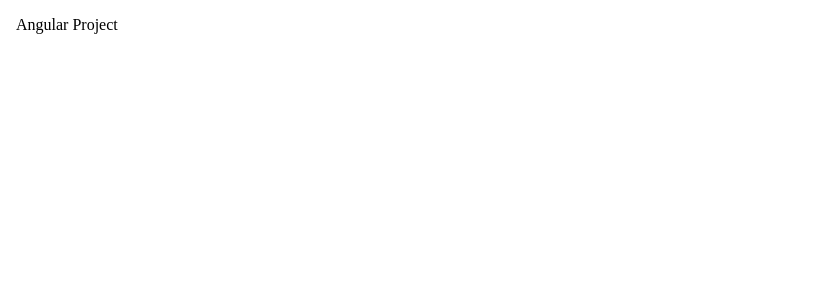
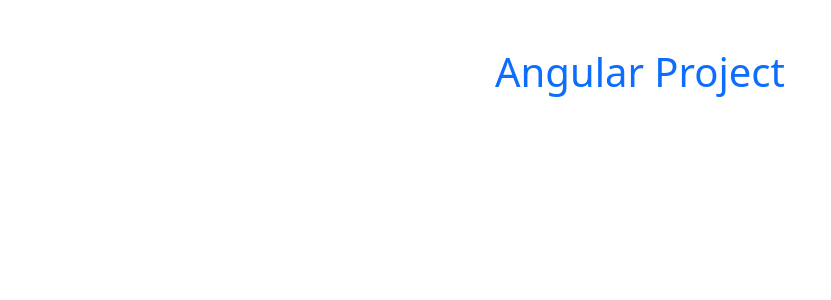
Before and after one commit to MR-Elashmawy/Angular-Project, an Angular app: page / in a window 1280 px wide. Shown: the top 300 px of the page, without its empty margins (0-831 px from the left). Built offline with nearby package versions, Linux system fonts and the light colour scheme.

Commit message:
updata components in admin and user

```diff
--- a/angular.json
+++ b/angular.json
@@ -23,7 +23,9 @@
               "src/assets"
             ],
             "styles": [
-              "src/styles.css"
+              "src/styles.css",
+              "node_modules/bootstrap/dist/css/bootstrap.min.css"
+
             ],
             "scripts": []
           },
--- /dev/null
+++ b/src/app/Components/admin/A.home/home.component.html
@@ -0,0 +1 @@
+<p>home works!</p>
--- /dev/null
+++ b/src/app/Components/admin/A.home/home.component.ts
@@ -0,0 +1,15 @@
+import { Component, OnInit } from '@angular/core';
+
+@Component({
+  selector: 'app-home',
+  templateUrl: './home.component.html',
+  styleUrls: ['./home.component.css']
+})
+export class HomeComponent implements OnInit {
+
+  constructor() { }
+
+  ngOnInit(): void {
+  }
+
+}
--- /dev/null
+++ b/src/app/Components/user/U.home/home.component.html
@@ -0,0 +1 @@
+<p>home works!</p>
--- /dev/null
+++ b/src/app/Components/user/U.home/home.component.ts
@@ -0,0 +1,15 @@
+import { Component, OnInit } from '@angular/core';
+
+@Component({
+  selector: 'app-home',
+  templateUrl: './home.component.html',
+  styleUrls: ['./home.component.css']
+})
+export class HomeComponent implements OnInit {
+
+  constructor() { }
+
+  ngOnInit(): void {
+  }
+
+}
--- a/src/app/app.component.html
+++ b/src/app/app.component.html
@@ -7,6 +7,10 @@
   <title>Angular Project</title>
 </head>
 <body>
-<p> Angular Project </p>
+  <div class="test">
+    <div class="container">
+      <h1 class="mt-5 text-primary text-center">Angular Project</h1>
+    </div>
+</div>
 </body>
 </html>
--- a/src/app/app.module.ts
+++ b/src/app/app.module.ts
@@ -4,11 +4,14 @@ import { AppRoutingModule } from './app-routing.module';
 import { AppComponent } from './app.component';
 import { FormsModule, ReactiveFormsModule } from '@angular/forms';
 import { HttpClientModule } from '@angular/common/http';
+import { HomeComponent } from './Components/admin/A.home/home.component' ;'./Components/user/U.home/home.component';
+
 
 
 @NgModule({
   declarations: [
-    AppComponent
+    AppComponent,
+    HomeComponent
   ],
   imports: [
     BrowserModule,
```
Also changed, not shown: src/app/Components/admin/A.home/home.component.css (added), src/app/Components/user/U.home/home.component.css (added).
